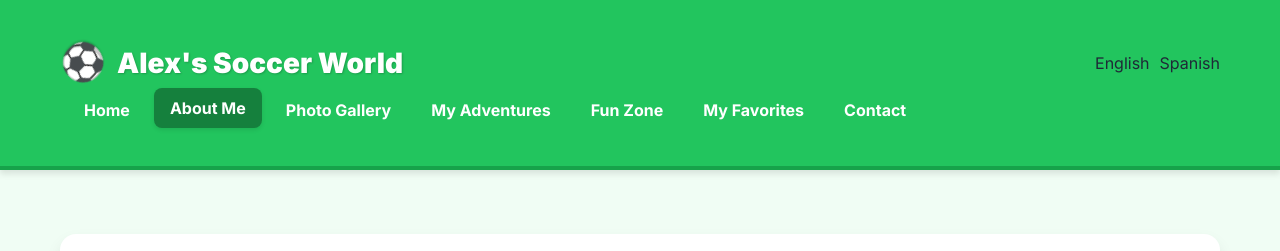
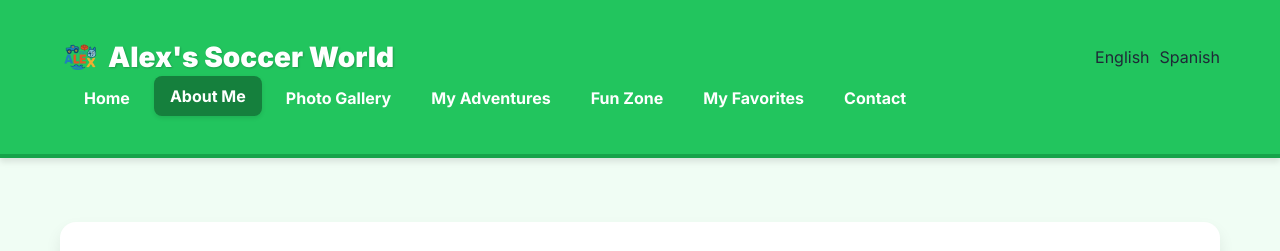
Before and after one commit to wacoachrusso/alexanderzm-website, a plain HTML site: page about.html in a window 1280 px wide. Shown: the top 251 px of the page. Drawn offline with nearby package versions, Linux system fonts and the light colour scheme.

Commit message:
Replace header emoji with site logo

```diff
--- a/about.html
+++ b/about.html
@@ -14,7 +14,7 @@
     <header class="main-nav">
         <div class="page-container flex justify-between items-center">
             <div class="site-title">
-                <span class="soccer-ball-logo">⚽</span>
+                <img src="images/logo.png" alt="Alex's Website Logo" class="h-10 mr-2 inline-block">
                 <span data-lang-en="Alex's Soccer World" data-lang-es="El Mundo de Fútbol de Alex">Alex's Soccer World</span>
             </div>
             <div class="language-switcher" style="display: flex; align-items: center; gap: 10px;">
```
Also changed, not shown: adventures.html (+1 -1 lines), contact.html (+1 -1 lines), favorites.html (+1 -1 lines), funzone.html (+1 -1 lines), gallery.html (+1 -1 lines), index.html (+1 -1 lines).
